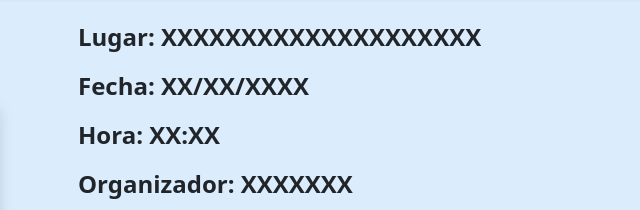
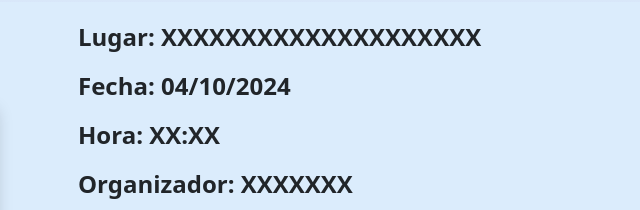
Before and after one commit to alegom05/BEDROCK_HTML, a plain HTML site: page VECINOS/EventosDetallado1.html in a window 1280 px wide. Shown: the part 171-381 px from the top of the page, 574-1214 px from the left. Drawn offline with nearby package versions, Linux system fonts and the light colour scheme.

Commit message:
Update EventosDetallado1.html

```diff
--- a/VECINOS/EventosDetallado1.html
+++ b/VECINOS/EventosDetallado1.html
@@ -65,7 +65,7 @@
                             <h4>Lugar: XXXXXXXXXXXXXXXXXXXX</h4>
                         </div>
                         <div class="elemento_texto_evento">
-                            <h4>Fecha: XX/XX/XXXX</h4>
+                            <h4>Fecha: 04/10/2024</h4>
                         </div>
                         <div class="elemento_texto_evento">
                             <h4>Hora: XX:XX</h4>
```
